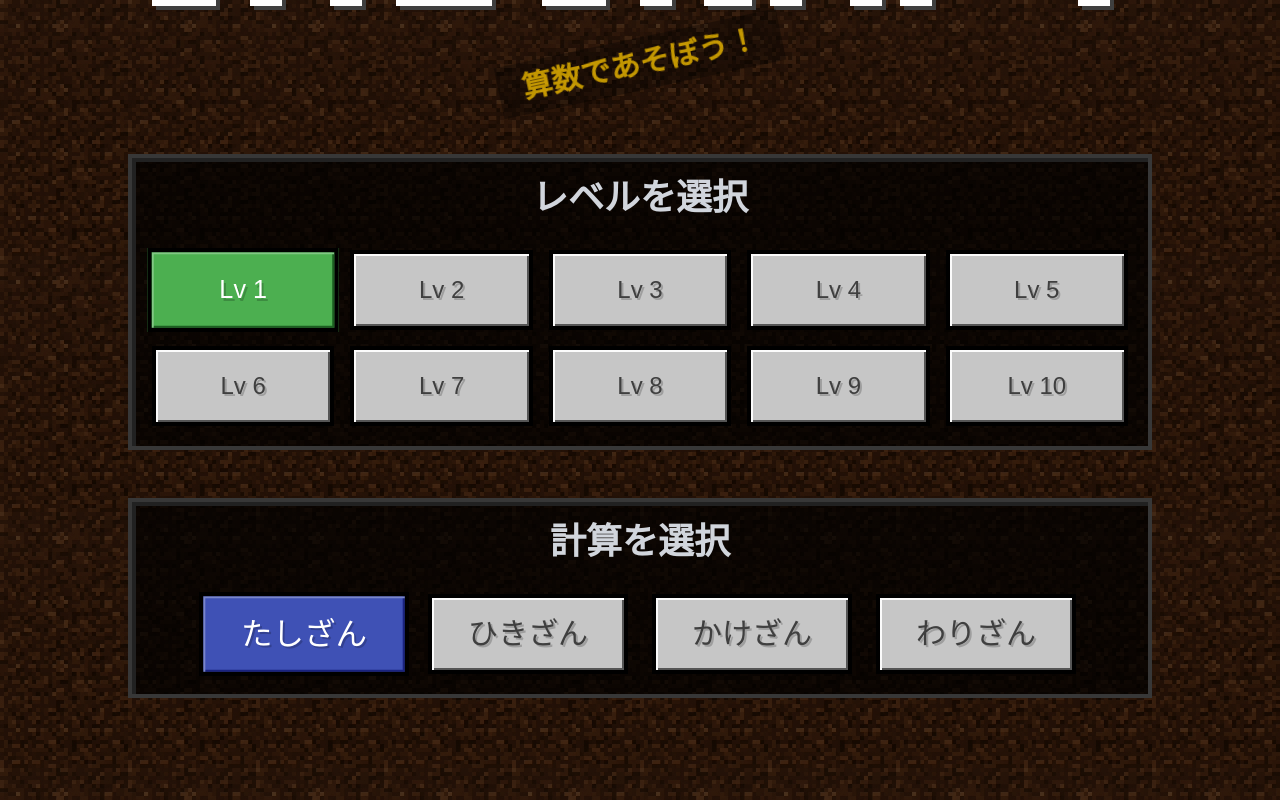
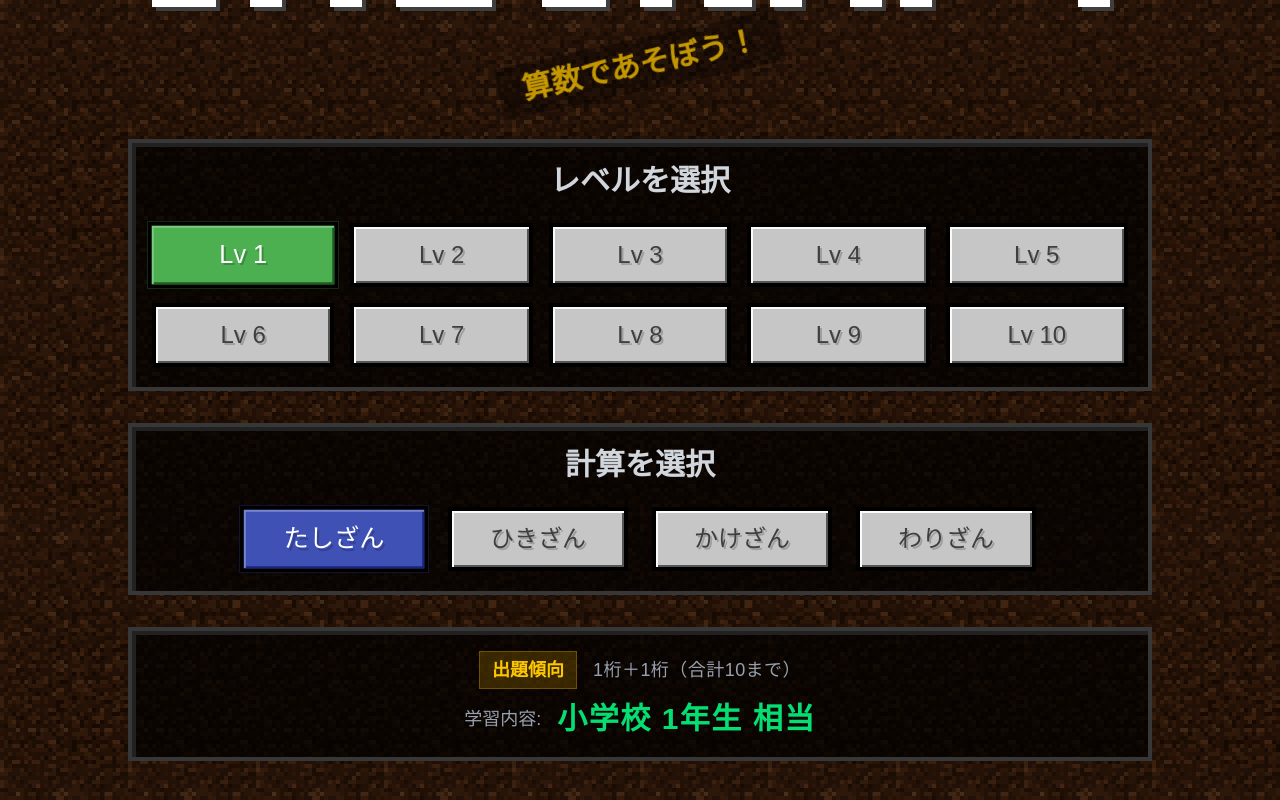
Before and after one commit to Ryun7979/calcraft, a React (Vite) app: page / in a window 1280 px wide. Built offline with nearby package versions, Linux system fonts and the light colour scheme; a web font is replaced by a local one.

Commit message:
タイトルに出題傾向を追加

```diff
--- a/src/components/MenuScreen.tsx
+++ b/src/components/MenuScreen.tsx
@@ -3,6 +3,7 @@ import { motion } from 'motion/react';
 import { Play } from 'lucide-react';
 import { Grade, Operation } from '../types';
 import { OP_NAMES, GRADE_OPERATIONS, pageTransition } from '../constants';
+import { DIFFICULTY_INFO } from '../constants/difficulty';
 import { playClickSound } from '../lib/audio';
 import { cn } from '../lib/utils';
 import { Button } from './ui/Button';
@@ -23,11 +24,13 @@ export const MenuScreen: React.FC<MenuScreenProps> = ({
   setSelectedOp,
   startGame,
 }) => {
+  const info = DIFFICULTY_INFO[selectedOp][selectedGrade];
+
   return (
     <motion.div
       key="menu"
       {...pageTransition}
-      className="w-full h-full flex flex-col items-center justify-center p-4 md:p-8 space-y-16 backdrop-brightness-50"
+      className="w-full h-full flex flex-col items-center justify-center p-4 md:p-8 space-y-12 backdrop-brightness-50"
     >
       <div className="flex flex-col items-center space-y-4">
         <h1 className="mc-title text-7xl md:text-9xl tracking-tight text-center">
@@ -38,9 +41,9 @@ export const MenuScreen: React.FC<MenuScreenProps> = ({
         </span>
       </div>
 
-      <div className="w-full max-w-5xl space-y-12">
-        <Panel className="space-y-8">
-          <h2 className="text-2xl md:text-4xl font-bold text-gray-300 text-center flex items-center justify-center gap-3">
+      <div className="w-full max-w-5xl space-y-8">
+        <Panel className="space-y-6">
+          <h2 className="text-2xl md:text-3xl font-bold text-gray-300 text-center flex items-center justify-center gap-3">
             レベルを選択
           </h2>
           <div className="grid grid-cols-5 gap-4">
@@ -55,7 +58,7 @@ export const MenuScreen: React.FC<MenuScreenProps> = ({
                     setSelectedOp(GRADE_OPERATIONS[g][0]);
                   }
                 }}
-                className={cn("text-2xl h-20", selectedGrade === g && "scale-105")}
+                className={cn("text-2xl h-16", selectedGrade === g && "scale-105")}
               >
                 Lv {g}
               </Button>
@@ -63,8 +66,8 @@ export const MenuScreen: React.FC<MenuScreenProps> = ({
           </div>
         </Panel>
 
-        <Panel className="space-y-8">
-          <h2 className="text-2xl md:text-4xl font-bold text-gray-300 text-center">計算を選択</h2>
+        <Panel className="space-y-6">
+          <h2 className="text-2xl md:text-3xl font-bold text-gray-300 text-center">計算を選択</h2>
           <div className="flex flex-wrap justify-center gap-6">
             {GRADE_OPERATIONS[selectedGrade].map((op) => (
               <Button
@@ -74,11 +77,24 @@ export const MenuScreen: React.FC<MenuScreenProps> = ({
                   playClickSound();
                   setSelectedOp(op);
                 }}
-                className={cn("text-3xl min-w-[200px] h-20", selectedOp === op && "scale-105")}
+                className={cn("text-2xl min-w-[180px] h-16", selectedOp === op && "scale-105")}
               >
                 {OP_NAMES[op]}
               </Button>
             ))}
+          </div>
+        </Panel>
+
+        <Panel className="border-2 border-yellow-500/30 bg-black/60 py-6">
+          <div className="flex flex-col items-center gap-3">
+            <div className="flex items-center gap-4 text-gray-400 text-lg">
+              <span className="bg-yellow-500/20 text-yellow-400 px-3 py-1 border border-yellow-500/30 font-bold">出題傾向</span>
+              <span className="tracking-wide">{info.tendency}</span>
+            </div>
+            <div className="text-3xl font-bold text-white flex items-center gap-4">
+              <span className="text-lg text-gray-400 font-normal">学習内容:</span>
+              <span className="text-green-400 tracking-wider">小学校 {info.grade.replace('小', '')}年生 相当</span>
+            </div>
           </div>
         </Panel>
       </div>
@@ -86,7 +102,7 @@ export const MenuScreen: React.FC<MenuScreenProps> = ({
       <Button
         variant="orange"
         onClick={startGame}
-        className="text-6xl w-full max-w-2xl h-40 mt-12 flex items-center gap-6"
+        className="text-6xl w-full max-w-2xl h-36 flex items-center gap-8 shadow-2xl"
       >
         <Play fill="currentColor" className="w-16 h-16" />
         あそぶ！
--- /dev/null
+++ b/src/constants/difficulty.ts
@@ -0,0 +1,59 @@
+import { Grade, Operation } from '../types';
+
+export interface DifficultyInfo {
+  tendency: string;
+  grade: string;
+}
+
+export type DifficultyMapping = Record<Operation, Record<Grade, DifficultyInfo>>;
+
+export const DIFFICULTY_INFO: DifficultyMapping = {
+  add: {
+    1: { tendency: '1桁＋1桁（合計10まで）', grade: '小1' },
+    2: { tendency: '1桁＋1桁（くり上がりあり）', grade: '小1' },
+    3: { tendency: '2桁＋1桁（くり上がりなし）', grade: '小2' },
+    4: { tendency: '2桁＋1桁（くり上がりあり）', grade: '小2' },
+    5: { tendency: '2桁＋2桁（10の倍数）', grade: '小2' },
+    6: { tendency: '2桁＋2桁（ゾロ目）', grade: '小2' },
+    7: { tendency: '2桁＋2桁（くり上がりなし）', grade: '小2' },
+    8: { tendency: '2桁＋2桁（ランダム）', grade: '小2' },
+    9: { tendency: '3桁＋2桁', grade: '小3' },
+    10: { tendency: '3桁＋3桁', grade: '小3' },
+  },
+  sub: {
+    1: { tendency: '1桁－1桁（くり下がりなし）', grade: '小1' },
+    2: { tendency: '10代－1桁（くり下がりあり）', grade: '小1' },
+    3: { tendency: '2桁－1桁（くり下がりなし）', grade: '小2' },
+    4: { tendency: '2桁－1桁（くり下がりあり）', grade: '小2' },
+    5: { tendency: '2桁－2桁（10の倍数）', grade: '小2' },
+    6: { tendency: '2桁－2桁（ゾロ目）', grade: '小2' },
+    7: { tendency: '2桁－2桁（くり下がりなし）', grade: '小2' },
+    8: { tendency: '2桁－2桁（ランダム）', grade: '小2' },
+    9: { tendency: '3桁－2桁', grade: '小3' },
+    10: { tendency: '3桁－3桁', grade: '小3' },
+  },
+  mul: {
+    1: { tendency: '九九（2, 3, 5のだん）', grade: '小2' },
+    2: { tendency: '九九（すべてのだん）', grade: '小2' },
+    3: { tendency: '（何十）×（1桁）', grade: '小3' },
+    4: { tendency: '2桁×1桁（くり上がりなし）', grade: '小3' },
+    5: { tendency: '2桁×1桁', grade: '小3' },
+    6: { tendency: '3桁×1桁', grade: '小3' },
+    7: { tendency: '（10の倍数）×（10の倍数）', grade: '小4' },
+    8: { tendency: '2桁×2桁', grade: '小4' },
+    9: { tendency: '3桁×2桁', grade: '小4' },
+    10: { tendency: '3桁×3桁', grade: '小4〜5' },
+  },
+  div: {
+    1: { tendency: '九九のぎゃく（あまりなし）', grade: '小3' },
+    2: { tendency: '九九のぎゃく（あまりなし）', grade: '小3' },
+    3: { tendency: '九九のぎゃく（あまりなし）', grade: '小3' },
+    4: { tendency: '2桁÷1桁（商が2桁、あまりあり）', grade: '小4' },
+    5: { tendency: '3桁÷1桁（キリの良い数、あまりあり）', grade: '小4' },
+    6: { tendency: '3桁÷1桁（あまりあり）', grade: '小4' },
+    7: { tendency: '2桁÷10の倍数（あまりあり）', grade: '小4' },
+    8: { tendency: '3桁÷10の倍数（あまりあり）', grade: '小4' },
+    9: { tendency: '3桁÷2桁（あまりあり）', grade: '小4' },
+    10: { tendency: '4桁÷2桁（あまりあり）', grade: '小5' },
+  },
+};
```
